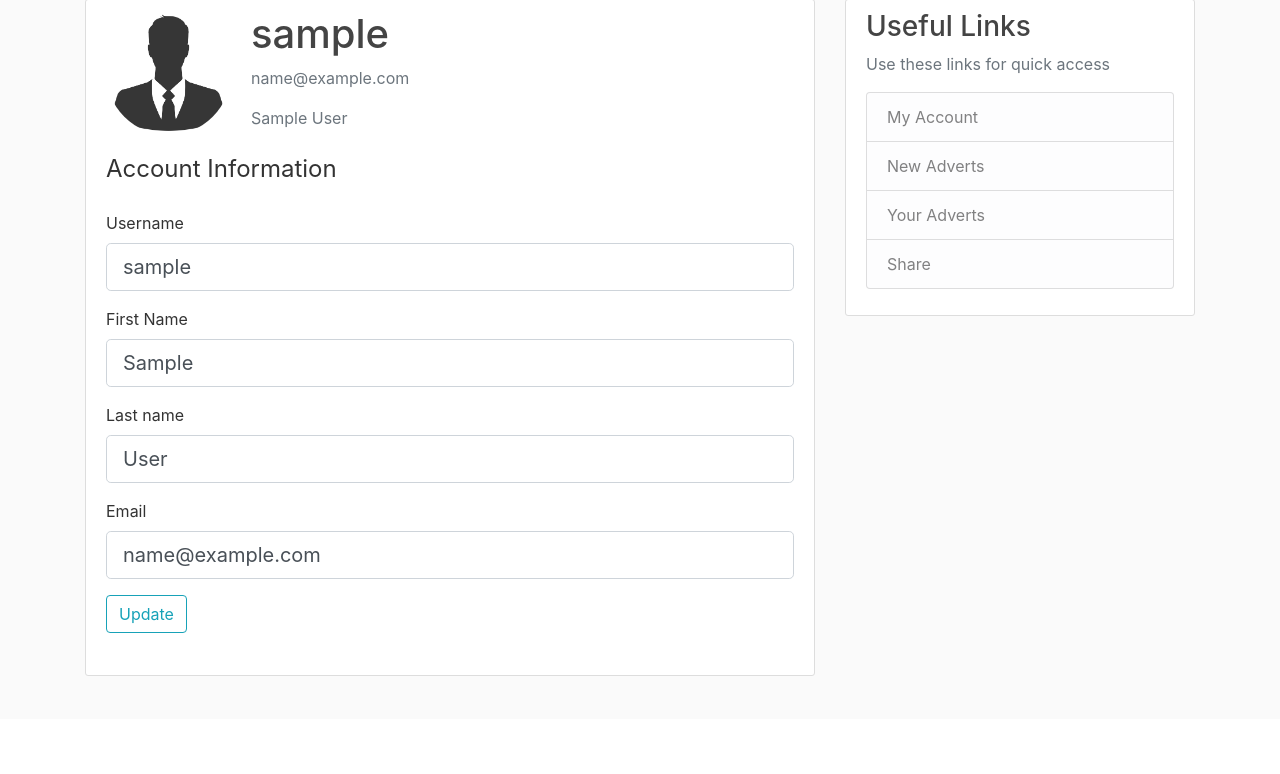
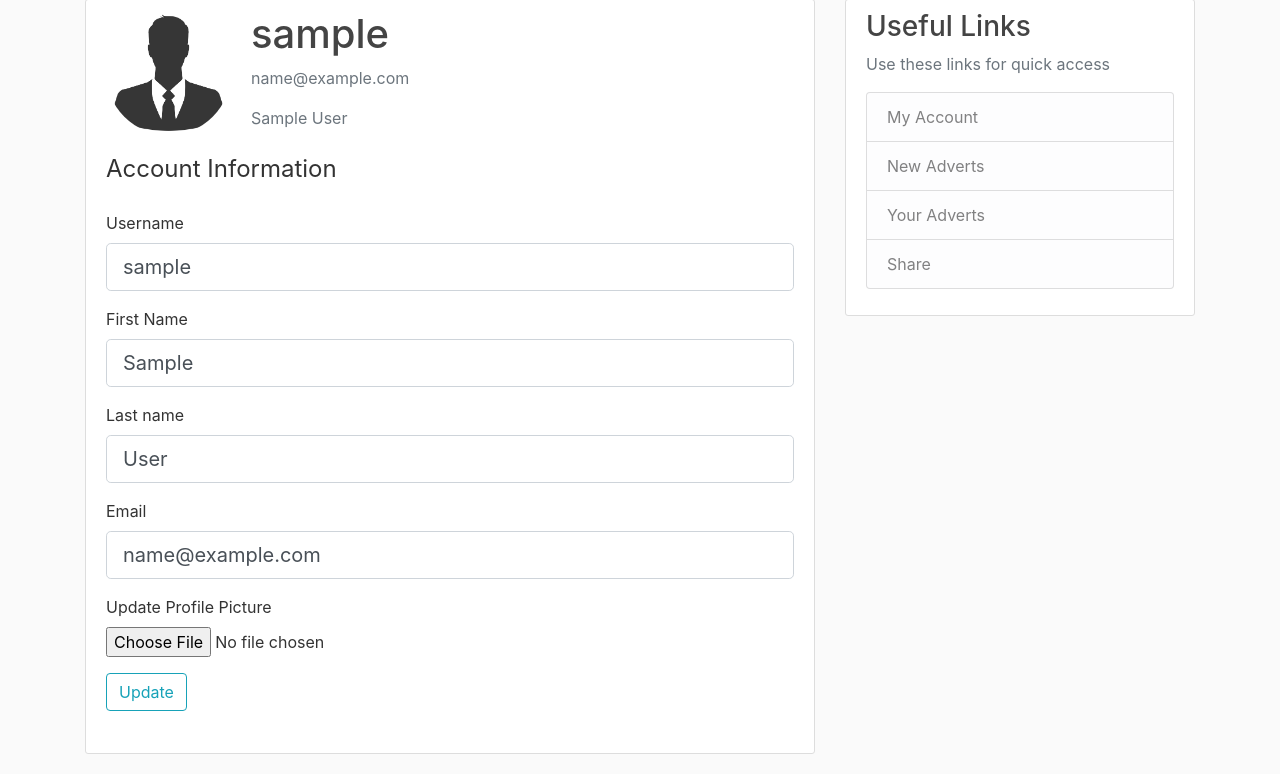
Before and after one commit to code-wizard91/Docker-MotorTrade, a Flask app: page /account in a window 1280 px wide. Shown: the part 81-855 px from the top of the page. Before the commit the page ends 757 px from the top, so only its background shows below. Run offline with Flask 2, Linux system fonts and the light colour scheme; the visitor is signed in with stand-in values (Sample User, id 1); data comes from the database, SQL or seed files in the repository; some libraries are stand-ins or nearby versions.

Commit message:
updated user images

```diff
--- a/application/forms.py
+++ b/application/forms.py
@@ -1,4 +1,5 @@
 from flask_wtf import FlaskForm
+from flask_wtf.file import FileField, FileAllowed
 from application.models import Users
 from wtforms import StringField, PasswordField, SubmitField, BooleanField
 from wtforms.validators import DataRequired, Length, Email, EqualTo, ValidationError
@@ -37,6 +38,7 @@ class UpdateAccountForm(FlaskForm):
         first_name = StringField('First Name', validators = [DataRequired(), Length(min=3, max=30)])
         last_name = StringField('Last name', validators = [DataRequired(), Length(min=2, max=30)])
         email = StringField('Email', validators = [DataRequired(),Email()])
+        picture = FileField('Update Profile Picture', validators=[FileAllowed(['jpg','png'])])
         submit = SubmitField('Update')
 
         def validate_username(self,username):
--- a/application/routes.py
+++ b/application/routes.py
@@ -1,3 +1,5 @@
+import os
+import secrets
 from application.models import Users, Adverts
 from application import app, db, bcrypt
 from flask import render_template, url_for, flash, redirect, request
@@ -80,12 +82,24 @@ def logout():
     logout_user()
     return redirect(url_for('home'))
 
+def save_picture(form_picture):
+    random_hex = secrets.token_hex(8)
+    _, f_ext = os.path.splitext(form_picture.filename)
+    picture_fn = random_hex + f_ext
+    picture_path = os.path.join(app.route_path,'static/profileimage',picture_fn)
+    form_picture.save(picture_path)
+
+    return picture_fn
+
 
 @app.route("/account", methods=['GET','POST'])
 @login_required
 def account():
     form = UpdateAccountForm()
     if form.validate_on_submit():
+        if form.picture.data:
+            picture_file = save_picture(form.picture.data)
+            current_user.image_file = picture_file
         current_user.username = form.username.data
         current_user.email = form.email.data
         current_user.first_name = form.first_name.data
--- a/application/templates/account.html
+++ b/application/templates/account.html
@@ -10,7 +10,7 @@
 
     </div>
   </div>
-  		<form method="POST" action="">
+  		<form method="POST" action="" enctype="multipart/form-data">
 			{{ form.hidden_tag() }}
 			<fieldset class="form-group">
 
@@ -77,6 +77,16 @@
 					{% endif %}
 				</div>
 				<div class="form-group">
+                                        {{ form.picture.label() }}
+                                        {{ form.picture(class="form-control-file") }}
+                                        {% if form.picture.errors %}
+                                                {% for error in form.picture.errors %}
+                                                        <span class="text-danger">{{ error }}<span></br>
+                                                {% endfor %}
+                                        {% endif %}
+                                </div>
+
+				<div class="form-group">
 					{{ form.submit(class="btn btn-outline-info") }}
 
 				</div>
```
